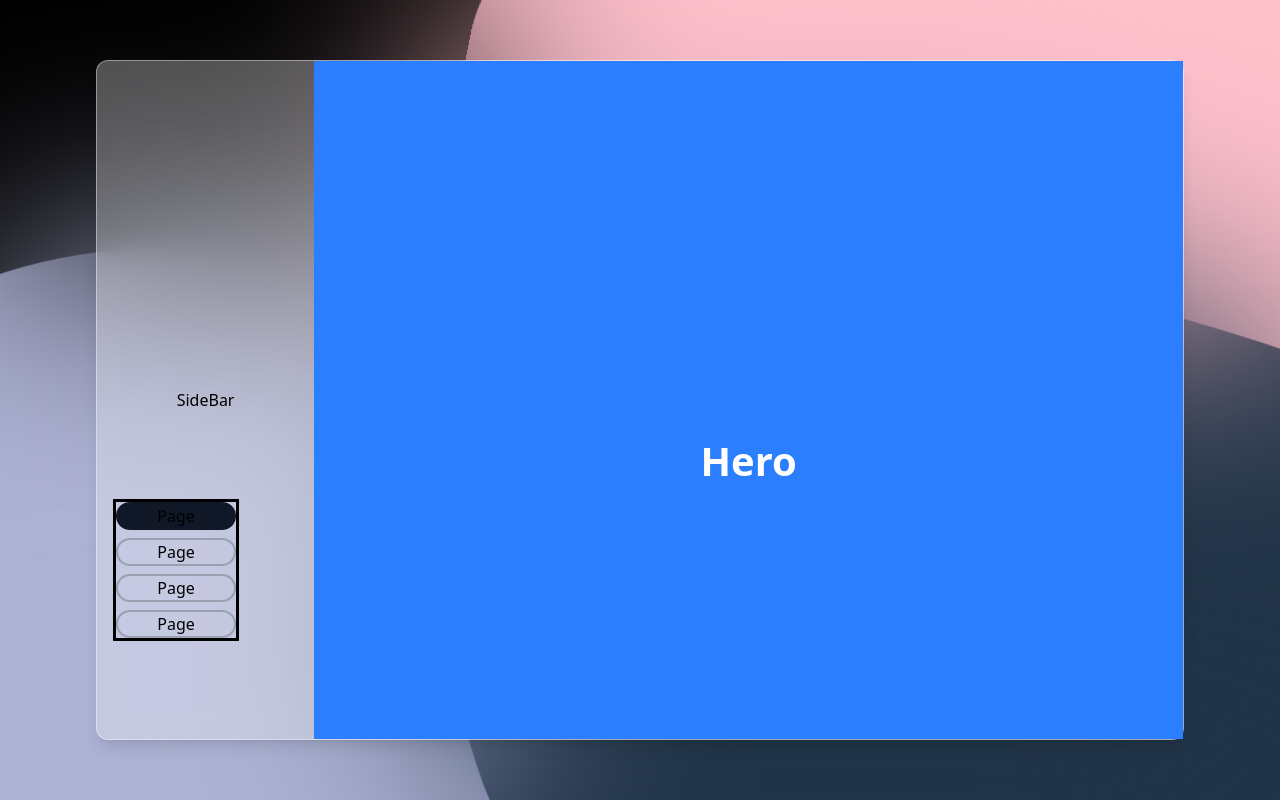
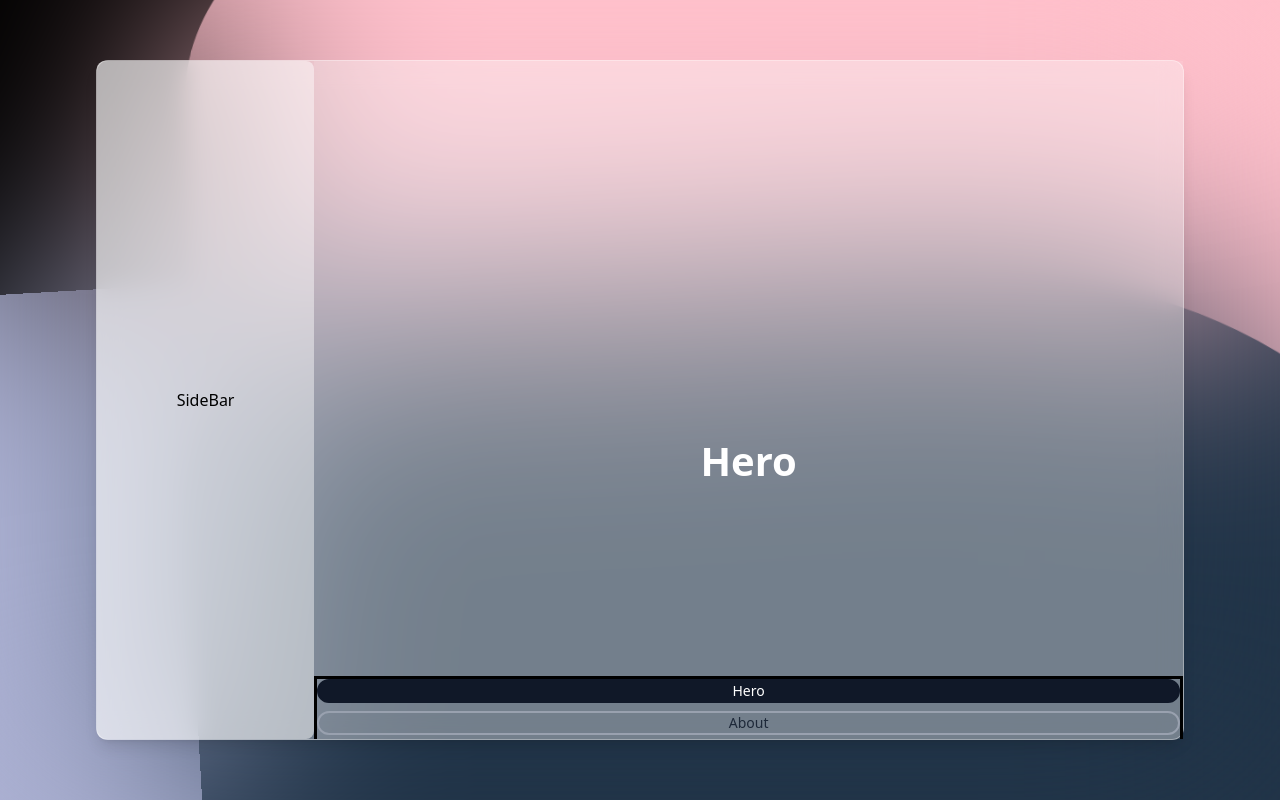
Before and after one commit to haylietan/haylie-portfolio-2025, a Next.js app: page / in a window 1280 px wide. Built offline with nearby package versions, Linux system fonts and the light colour scheme.

Commit message:
fixing navbar

```diff
--- a/src/app/(pages)/_components/EmblaCarousel.tsx
+++ b/src/app/(pages)/_components/EmblaCarousel.tsx
@@ -3,6 +3,13 @@
 import useEmblaCarousel from 'embla-carousel-react';
 import { useEffect, useCallback, useState } from 'react';
 import EmblaSlide from './Slide';
+
+const SLIDES = [
+  { title: 'Hero', color: 'bg-white/10' },
+  { title: 'About', color: 'bg-white/20' },
+  { title: 'Projects', color: 'bg-white/30' },
+  { title: 'Contact', color: 'bg-white/40' },
+];
 
 export default function EmblaCarousel() {
   const [emblaRef, emblaApi] = useEmblaCarousel({
@@ -11,7 +18,7 @@ export default function EmblaCarousel() {
   });
 
   const [selectedIndex, setSelectedIndex] = useState(0);
-  const [scrollSnaps, setScrollSnaps] = useState<number[]>([]);
+  // const [scrollSnaps, setScrollSnaps] = useState<number[]>([]);
 
   const scrollTo = useCallback(
     (index: number) => emblaApi && emblaApi.scrollTo(index),
@@ -26,7 +33,7 @@ export default function EmblaCarousel() {
   useEffect(() => {
     if (!emblaApi) return;
     onSelect();
-    setScrollSnaps(emblaApi.scrollSnapList());
+    // setScrollSnaps(emblaApi.scrollSnapList());
     emblaApi.on('select', onSelect);
   }, [emblaApi, onSelect]);
 
@@ -34,29 +41,29 @@ export default function EmblaCarousel() {
     <div className="h-full w-full">
       <div className="overflow-hidden h-full" ref={emblaRef}>
         <div className="flex flex-col h-full">
-          <EmblaSlide title="Hero" color="bg-blue-500" />
-          <EmblaSlide title="About" color="bg-green-500" />
-          <EmblaSlide title="Projects" color="bg-pink-500" />
-          <EmblaSlide title="Contact" color="bg-yellow-500" />
+          {SLIDES.map((slide, index) => (
+            <EmblaSlide key={index} title={slide.title} color={slide.color} />
+          ))}
         </div>
       </div>
 
       {/* Vertical dot nav (optional on right edge) */}
-      <div className="absolute left-4 top-3/4 -translate-y-1/2 flex flex-col gap-2 border-3">
-        {scrollSnaps.map((_, index) => (
+     <div className="flex left-4 top-3/4 -translate-y-1/2 flex flex-col gap-2 border-3">
+      {SLIDES.map((slide, index) => (
         <button
           key={index}
           onClick={() => scrollTo(index)}
-            className={`w-30 rounded-full border-2 transition-colors duration-200 ${
+          className={`px-3 py-1 text-sm rounded-full border-2 transition-colors duration-200 ${
             index === selectedIndex
-                ? 'bg-gray-900 border-gray-900'
-                : 'bg-transparent border-gray-400'
+              ? 'bg-gray-900 text-white border-gray-900'
+              : 'bg-transparent text-gray-800 border-gray-400'
           }`}
         >
-              Page
+          {slide.title}
         </button>
       ))}
     </div>
+
     </div>
   );
 }
--- a/src/app/Page.module.scss
+++ b/src/app/Page.module.scss
@@ -22,7 +22,7 @@
   display: flex;
   border-radius: 30% 80% 75% 40% / 40% 40% 70% 50%;
   animation-name: animate;
-  animation-duration: 3s;
+  animation-duration: 5s;
   animation-timing-function: ease-in-out;
   animation-iteration-count: infinite;
   animation-direction: alternate;
--- a/src/app/page.tsx
+++ b/src/app/page.tsx
@@ -21,10 +21,10 @@ export default function Page() {
       {/* blur filter overlay */}
       <div className={styles.blurOverlay}></div>
 
-    {/* this centers it */}
+    {/* this external div centers it */}
       <div className="w-screen h-screen flex items-center justify-center">
         <main className="relative z-10 w-[85%] h-[85%] flex flex-row items-center justify-center p-6 text-center bg-white/30 backdrop-blur-md border border-white/40 rounded-xl shadow-lg">
-          <div className="w-1/5 h-full bg-white-100 flex items-center justify-center rounded-lg">SideBar</div>
+          <div className="w-1/5 h-full bg-white/50 flex items-center justify-center rounded-lg">SideBar</div>
           <div className="w-4/5 h-full flex flex-row bg-white-200 overflow-hidden">
             <EmblaCarousel/>
           </div>
```
Lines whose indentation alone changed are shown as unchanged.
